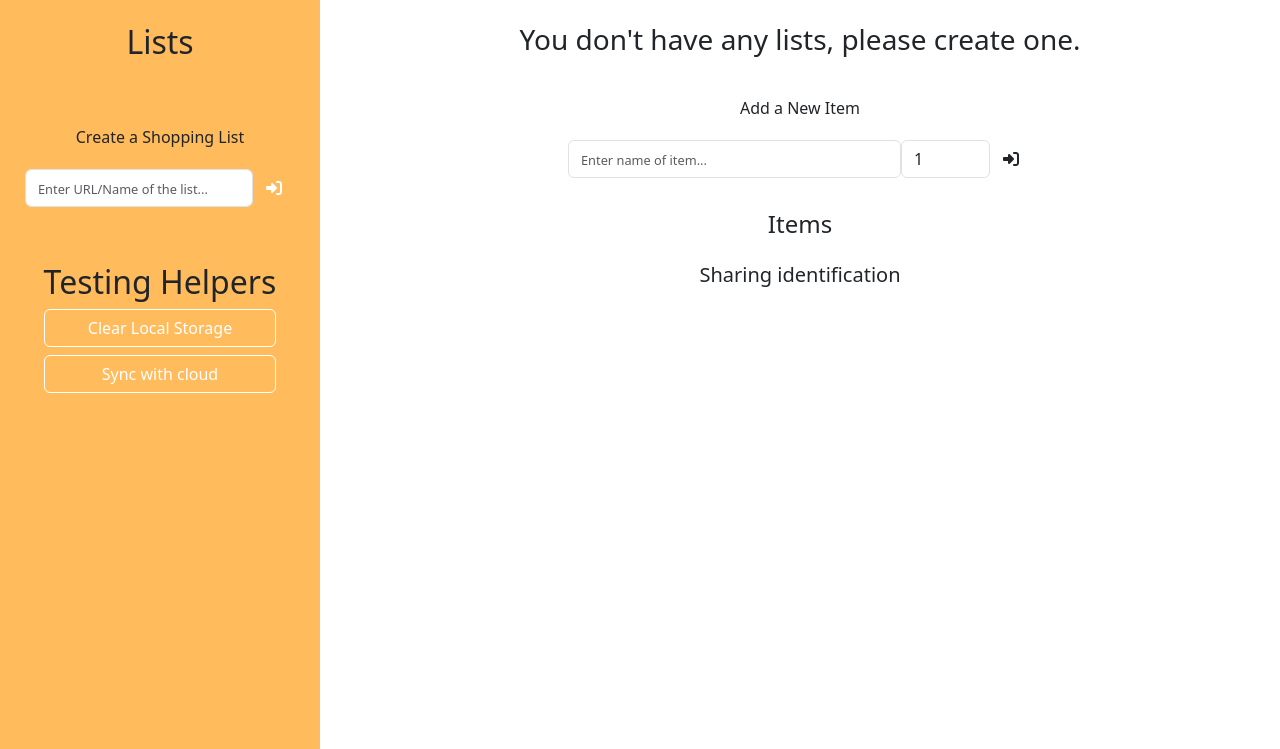
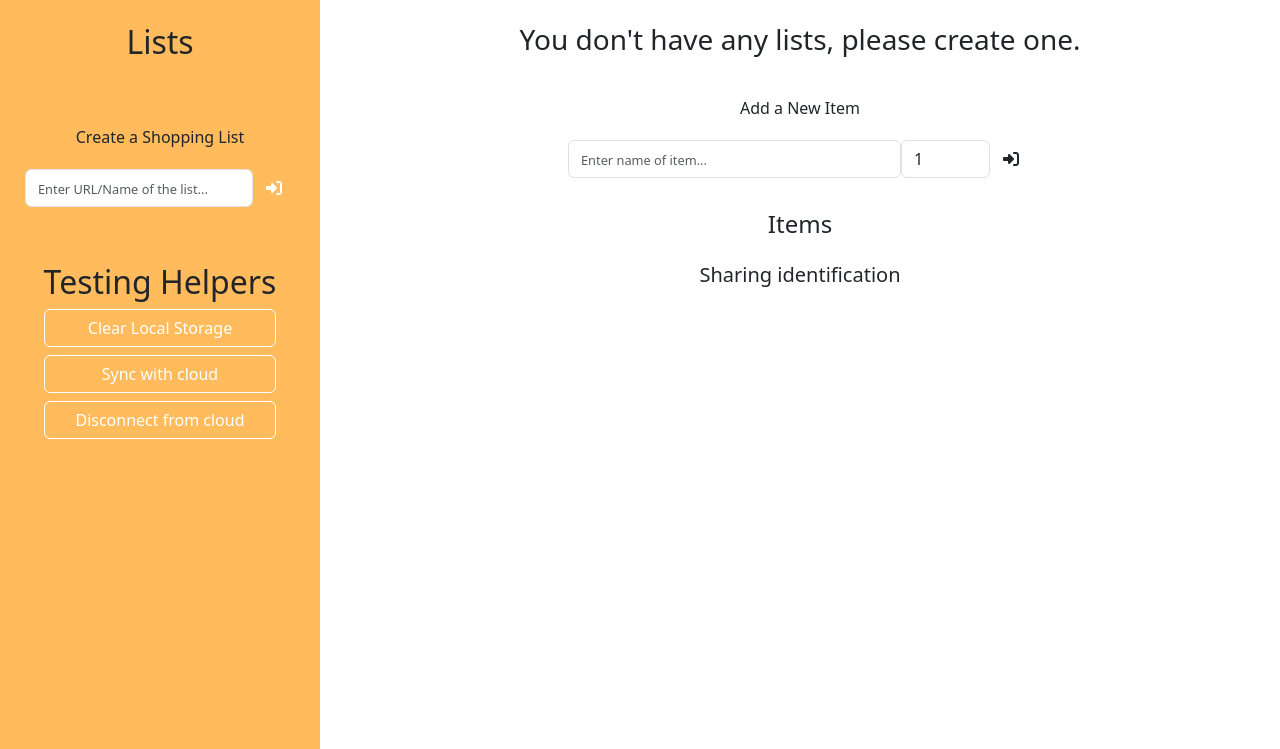
Before and after one commit to afs202005277/SDLE-Project, a Flask app: template Client/templates/offline.html in a window 1280 px wide. Shown: the part 51-800 px from the top of the page. Run offline with Flask 3, Linux system fonts and the light colour scheme; the template is opened without the code that fills it, so the values that code supplies are empty.

Commit message:
added helper to disconnect from cloud

```diff
--- a/Client/static/js/offline.js
+++ b/Client/static/js/offline.js
@@ -1,4 +1,5 @@
 let activeList = null;
+let disconnectFromCloud = false;
 
 window.addEventListener("DOMContentLoaded", function () {
     const loader = document.querySelector(".loader");
@@ -25,6 +26,9 @@ function createItem(name, quantity) {
 }
 
 async function postReq(url, data) {
+    console.log('postreq')
+    if(disconnectFromCloud) throw "Disconnected from cloud";
+
     try {
         const response = await fetch(url, {
             method: 'POST',
@@ -168,6 +172,16 @@ document.getElementById('helper_clear').addEventListener('click', () => {
 })
 
 document.getElementById('helper_sync').addEventListener('click', cloudSync)
+
+document.getElementById('helper_disc').addEventListener('click', () => {
+    if(disconnectFromCloud)
+        document.getElementById('helper_disc').textContent = 'Disconnect from cloud'
+    else
+        document.getElementById('helper_disc').textContent = 'Connect to cloud'
+
+    document.getElementById('disconnect-icon').classList.toggle('d-none', disconnectFromCloud)
+    disconnectFromCloud = !disconnectFromCloud
+})
 
 /**
  *
--- a/Client/templates/offline.html
+++ b/Client/templates/offline.html
@@ -20,6 +20,7 @@
     <main>
         <div class="w-100 bg-primary d-flex flex-row align-items-center justify-content-center">
             <h1 class="bg-primary text-center p-2 fs-3 text-white">Shopping List</h1>
+            <i id="disconnect-icon" class="d-none fa-solid fa-plug-circle-xmark"></i>
             <a href="/logout"><button id="logout" class="btn btn-outline-danger">Logout</button></a>
         </div>
 
@@ -42,6 +43,7 @@
                     <div class="d-flex flex-column gap-2">
                         <button id="helper_clear" class="btn btn-primary">Clear Local Storage</button>
                         <button id="helper_sync" class="btn btn-primary">Sync with cloud</button>
+                        <button id="helper_disc" class="btn btn-primary">Disconnect from cloud</button>
                     </div>
                 </div>
             </div>
```
